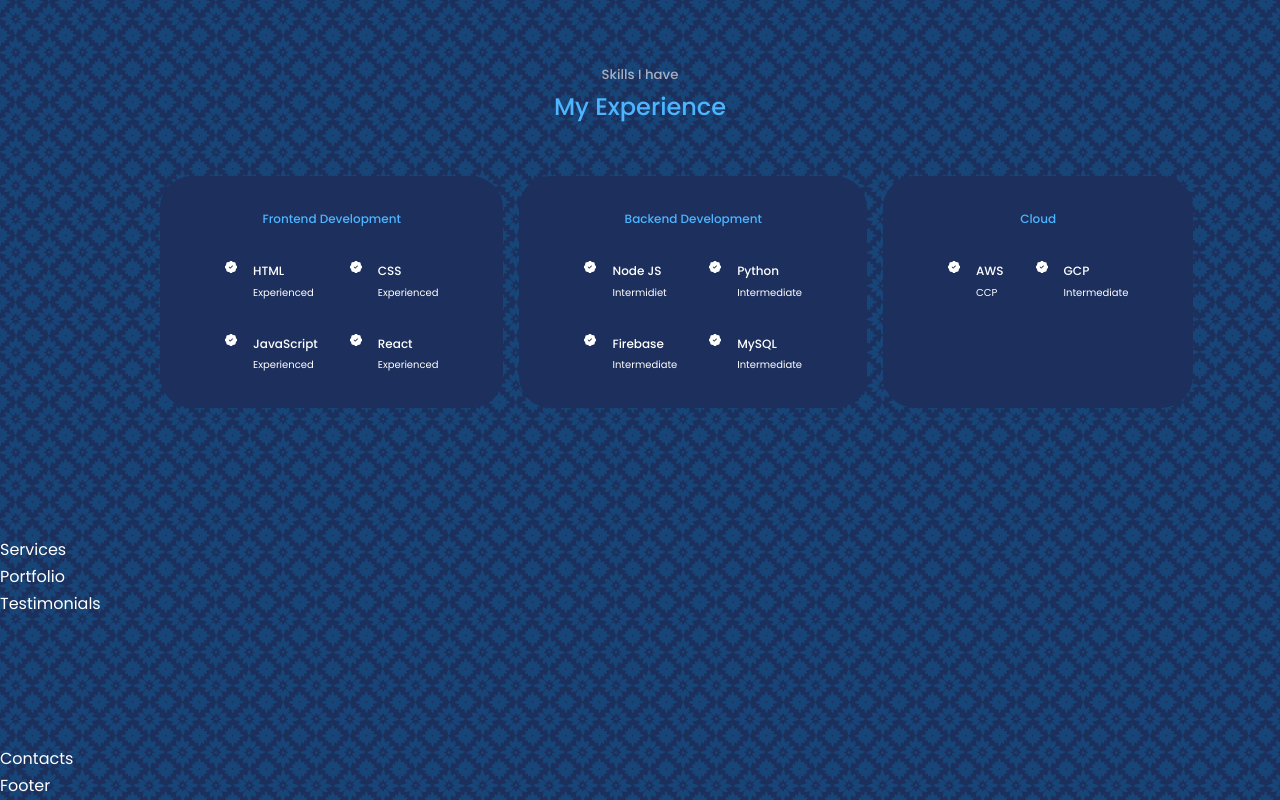
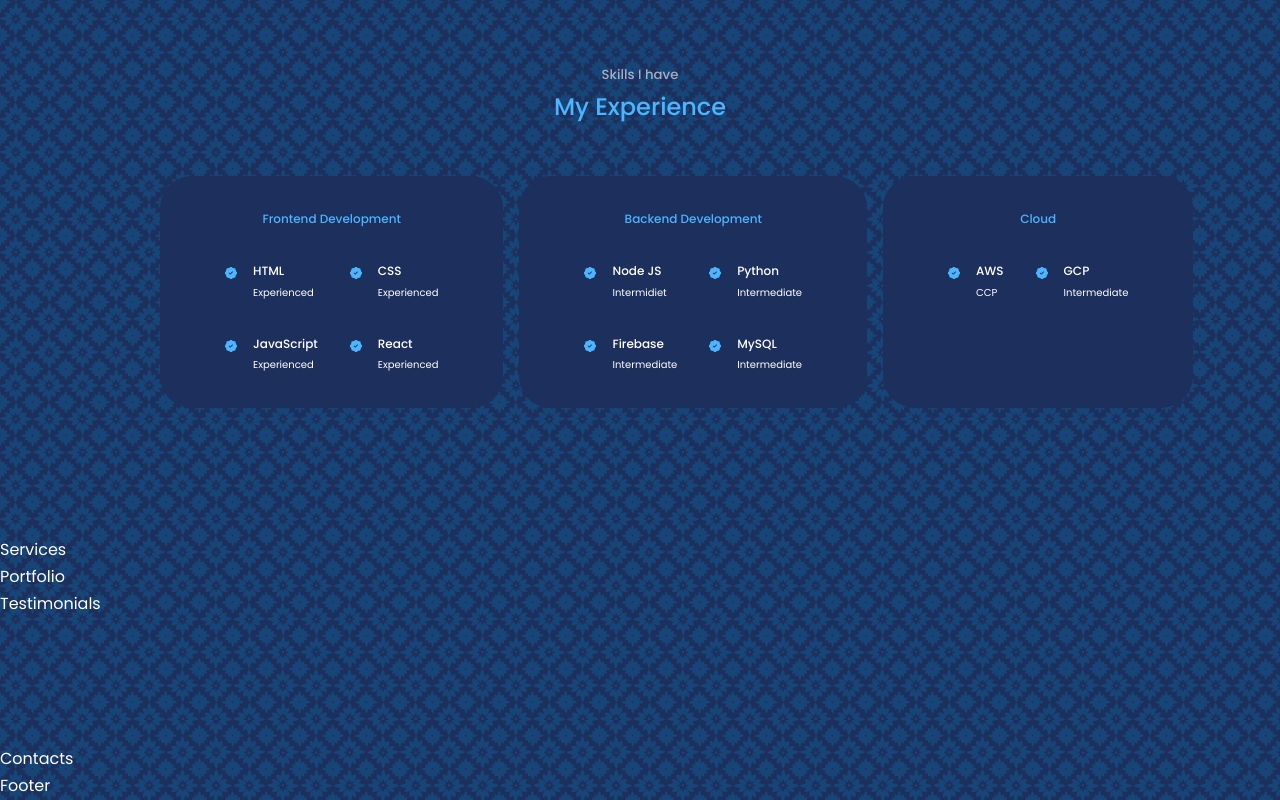
Before and after one commit to Gitthuma/george-githuma-portfolio-website, a React (Create React App) app: page / in a window 1280 px wide. Shown: the part 1681-2481 px from the top of the page. Built offline with nearby package versions, Linux system fonts and the light colour scheme.

Commit message:
Style icons

```diff
--- a/src/Components/Experience/Experience.css
+++ b/src/Components/Experience/Experience.css
@@ -43,3 +43,9 @@
     display: flex;
     gap: 1rem;
 }
+
+/*Style icons*/
+.experience__details-icons {
+    margin-top: 6px;
+    color: var(--color-primary);
+}
```
